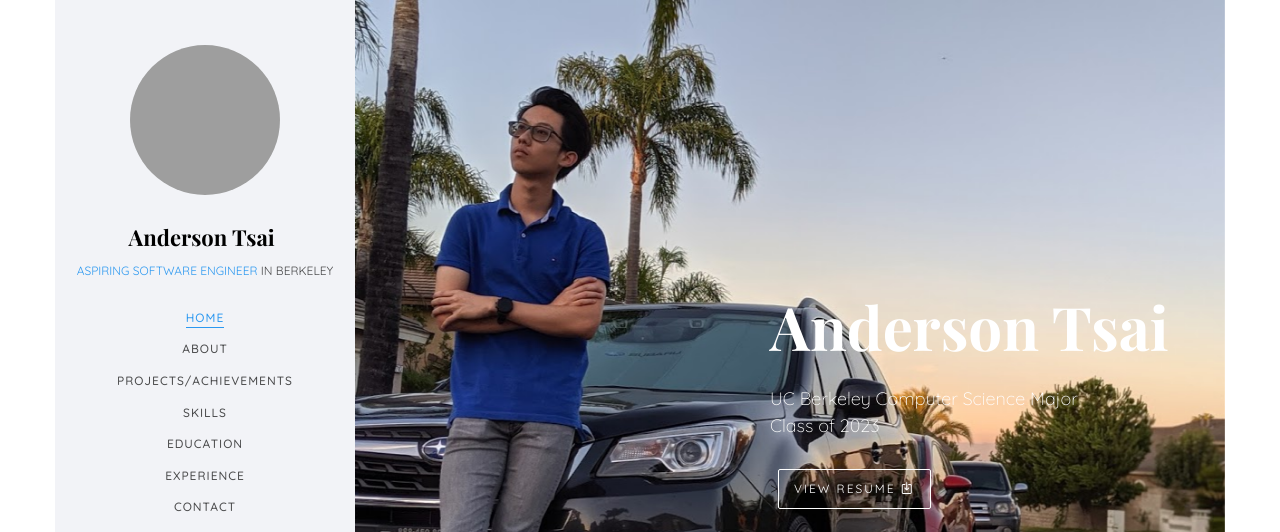
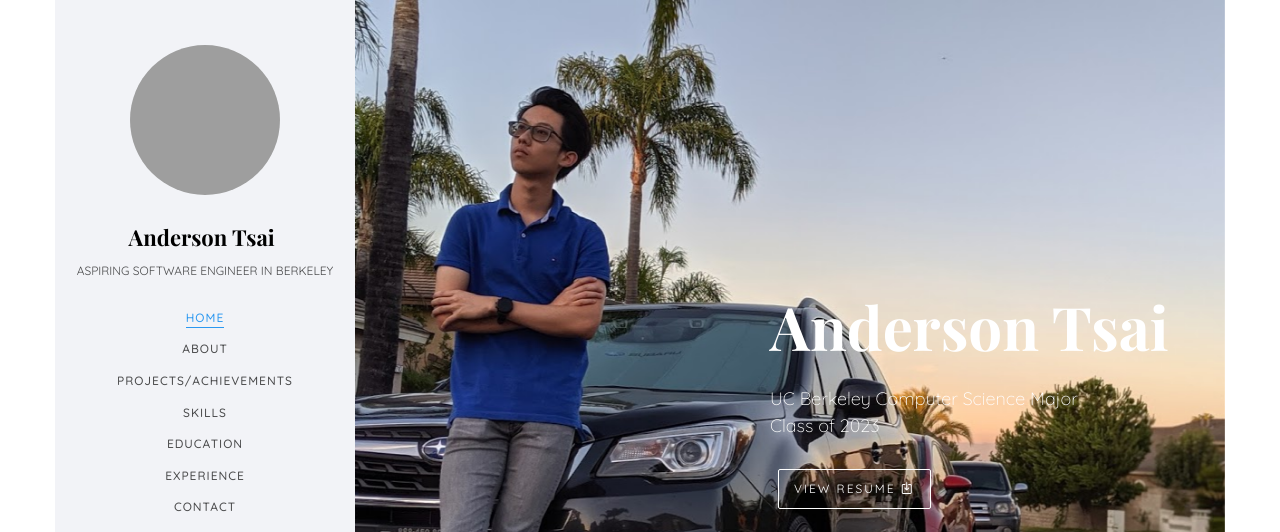
Before and after one commit to anderson-tsai/anderson-tsai.github.io, a plain HTML site: page index.html in a window 1280 px wide. Shown: the top 532 px of the page. Drawn offline with nearby package versions, Linux system fonts and the light colour scheme; grey boxes are pictures that could not be loaded; files whose address does not match are found by name; a web font is replaced by a local one.

Commit message:
Update index.html

```diff
--- a/index.html
+++ b/index.html
@@ -58,7 +58,7 @@
 			<div class="text-center">
 				<div class="author-img" style="background-image: url(images/profile_pic.jpg);"></div>
 				<h1 id="colorlib-logo"><a href="index.html">Anderson Tsai</a></h1>
-				<span class="position"><a href="#">Aspiring Software Engineer</a> in Berkeley</span>
+				<span class="position">Aspiring Software Engineer in Berkeley</span>
 			</div>
 			<nav id="colorlib-main-menu" role="navigation" class="navbar">
 				<div id="navbar" class="collapse">
```
